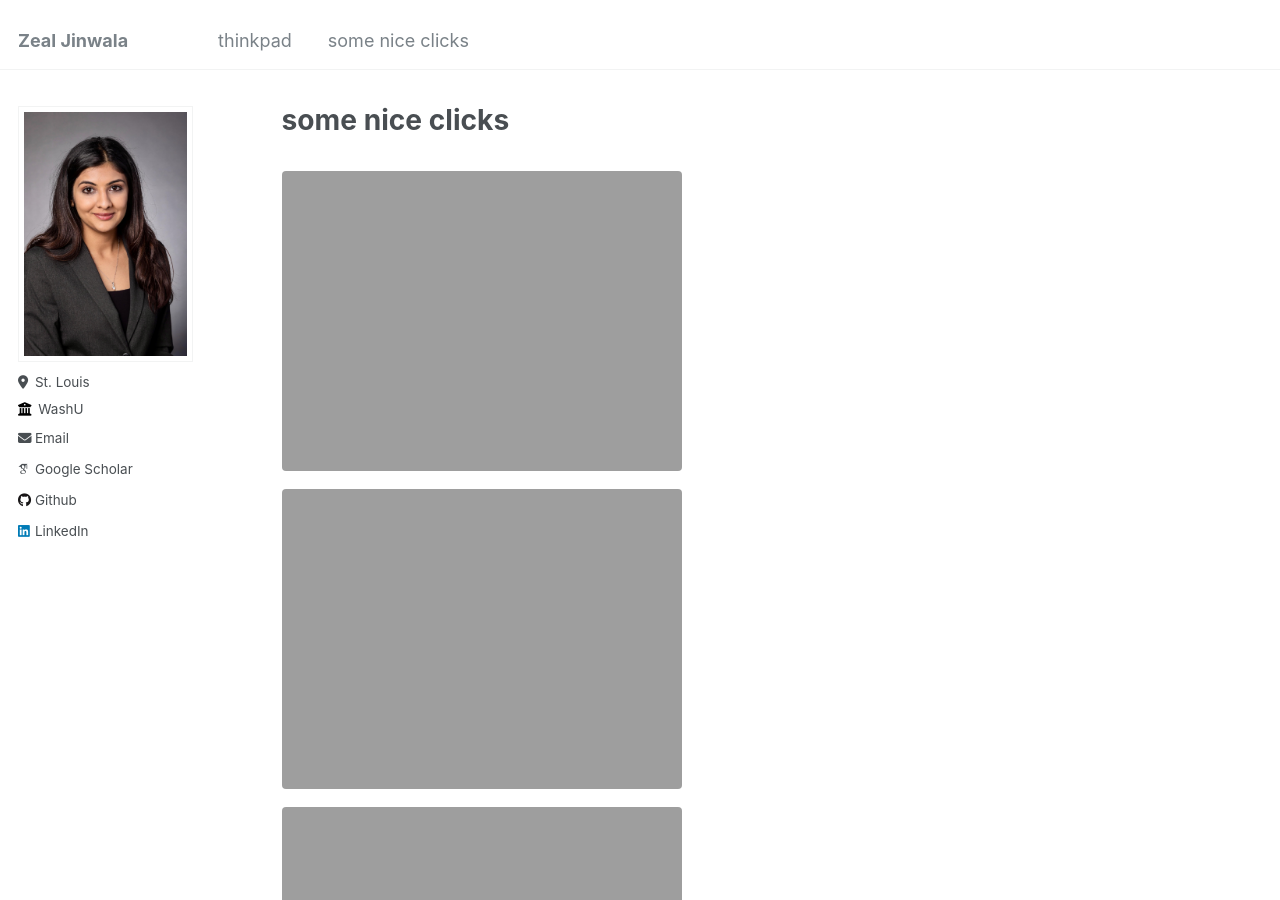
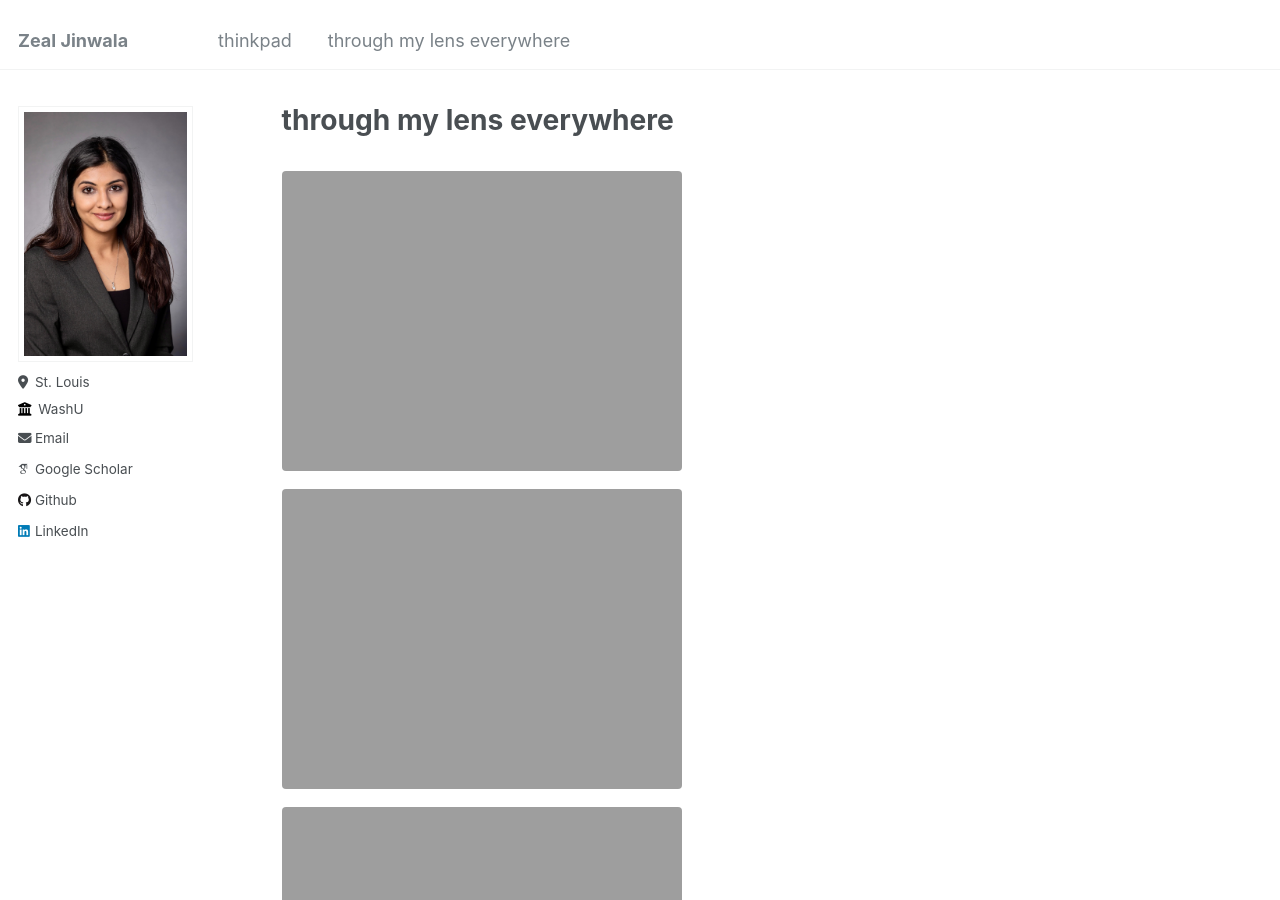
Before and after one commit to zealjinwala/zealjinwala.github.io, a Jekyll site: the page built from _pages/some-nice-clicks.md, in a window 1280 px wide and 900 px high. Built offline with Jekyll 4.4.1, drawn with Linux system fonts in a browser that asks for light colours; some web fonts are replaced.

Commit message:
updating label

```diff
--- a/_data/navigation.yml
+++ b/_data/navigation.yml
@@ -7,7 +7,7 @@ main:
   - title: "thinkpad"
     url: /year-archive/
 
-  - title: "some nice clicks"
+  - title: "through my lens everywhere"
     url: /some-nice-clicks/
 
 # - title: "Teaching"
--- a/_pages/some-nice-clicks.md
+++ b/_pages/some-nice-clicks.md
@@ -1,5 +1,5 @@
 ---
-title: "some nice clicks"
+title: "through my lens everywhere"
 permalink: /some-nice-clicks/
 author_profile: true
 gallery:
```
